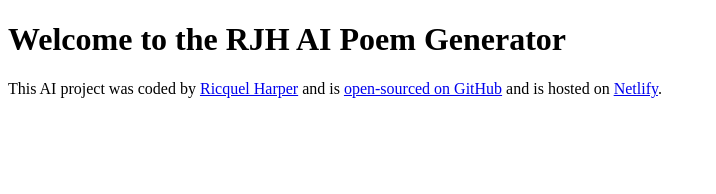
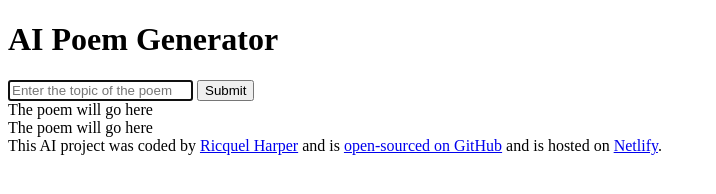
Before and after one commit to Ricquel215/rjh-poem-generator, a plain HTML site: page index.html in a window 1280 px wide. Shown: the whole page, without its empty margins (0-716 px from the left). Drawn offline with Linux system fonts and the light colour scheme.

Commit message:
Added basic HTML structure

```diff
--- a/index.html
+++ b/index.html
@@ -7,7 +7,26 @@
     <title>AI Poem Generator</title>
   </head>
   <body>
-    <h1>Welcome to the RJH AI Poem Generator</h1>
+    <header>
+      <h1>AI Poem Generator</h1>
+    </header>
+
+    <main>
+      <form>
+        <input
+          type="text"
+          placeholder="Enter the topic of the poem"
+          autofocus
+          required
+          autocomplete="off"
+        />
+        <input type="submit" />
+      </form>
+      <div>
+        The poem will go here<br />
+        The poem will go here
+      </div>
+    </main>
 
     <footer>
       This AI project was coded by
```
